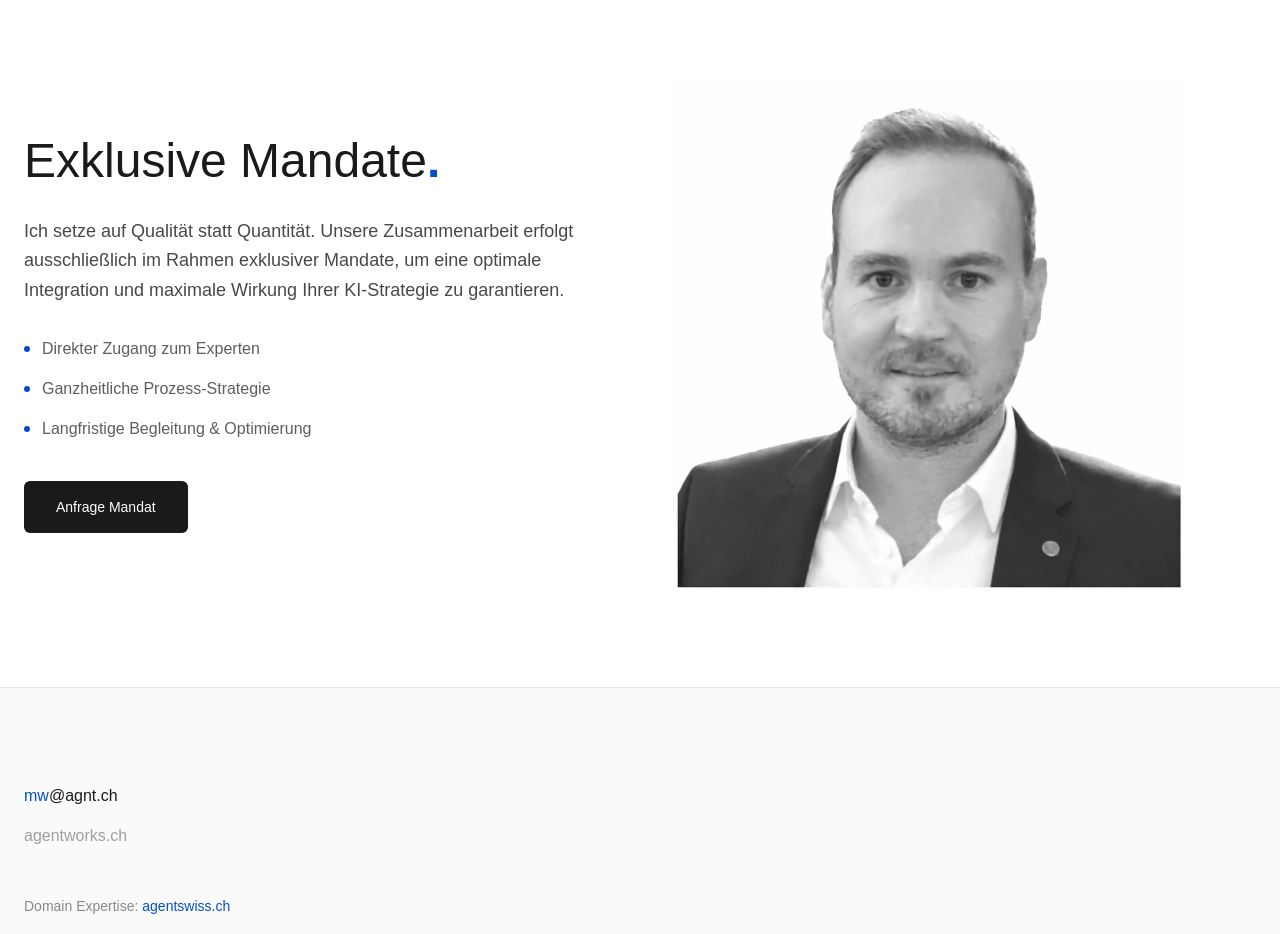
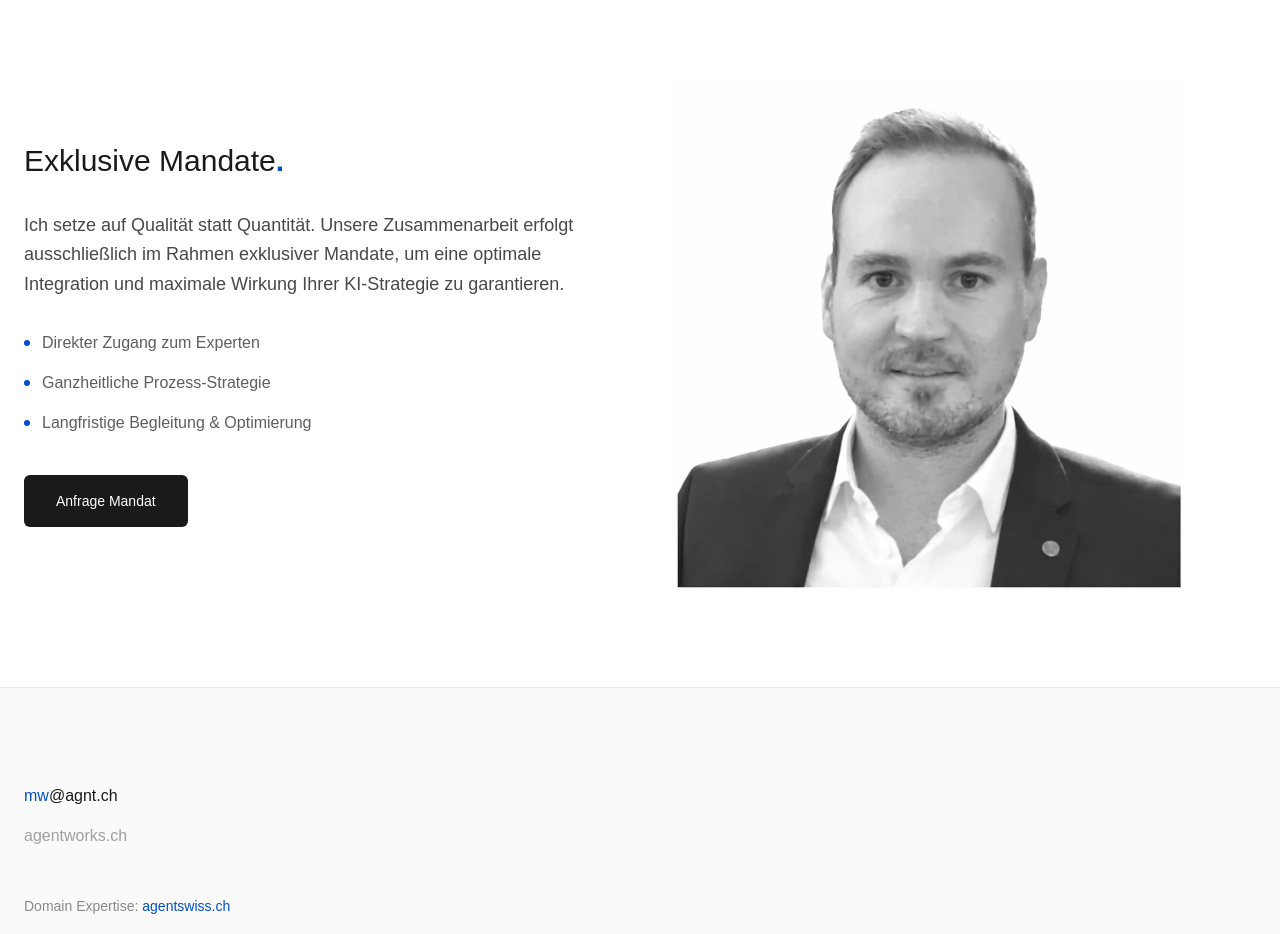
Before and after one commit to m-codex/agentworkflow, a Next.js app: page / in a window 1280 px wide. Shown: the part 3320-4254 px from the top of the page. Built offline with nearby package versions, Linux system fonts and the light colour scheme; a web font is replaced by a local one.

Commit message:
Change heading size for SeniorMandate component

```diff
--- a/src/components/sections/SeniorMandate.tsx
+++ b/src/components/sections/SeniorMandate.tsx
@@ -14,7 +14,7 @@ export function SeniorMandate() {
             viewport={{ once: true }}
             transition={{ duration: 1 }}
           >
-            <h2 className="text-4xl md:text-5xl font-light mb-8">Exklusive Mandate<span className="text-primary font-bold">.</span></h2>
+            <h2 className="text-2xl md:text-3xl font-light mb-8">Exklusive Mandate<span className="text-primary font-bold">.</span></h2>
             <p className="text-lg font-light text-foreground/80 mb-8 leading-relaxed">
               Ich setze auf Qualität statt Quantität. Unsere Zusammenarbeit erfolgt ausschließlich im Rahmen exklusiver Mandate, um eine optimale Integration und maximale Wirkung Ihrer KI-Strategie zu garantieren.
             </p>
```
